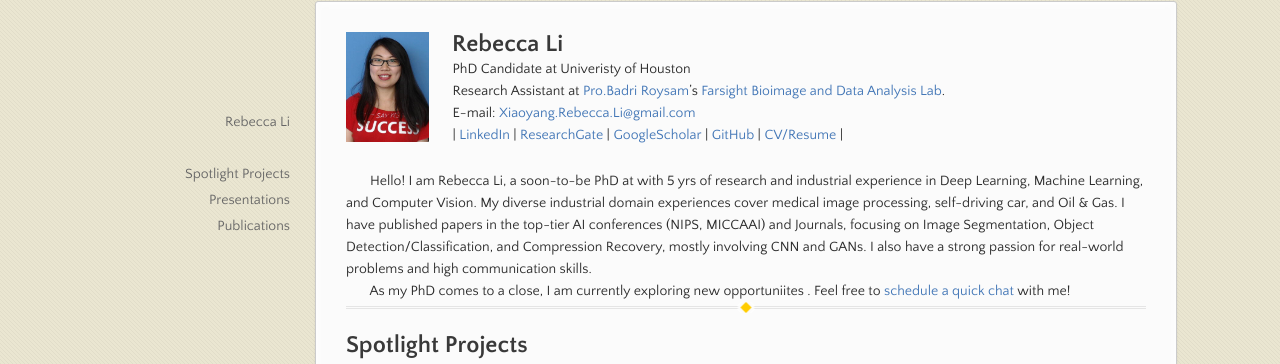
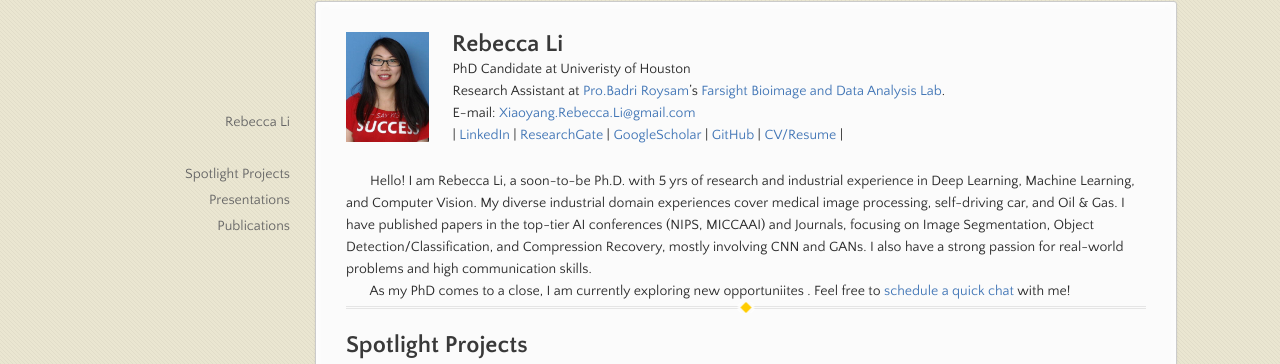
Before and after one commit to Xiaoyang-Rebecca/xiaoyang-rebecca.github.io, a Jekyll site: the page built from index.md, in a window 1280 px wide and 900 px high. Shown: the part 111-475 px from the top of the window. Built offline with Jekyll 4.4.1, drawn with Linux system fonts in a browser that asks for light colours; our own code applies the rules of GitHub Pages for plain Markdown files.

Commit message:
Update index.md

```diff
--- a/index.md
+++ b/index.md
@@ -10,7 +10,7 @@
 &nbsp;&nbsp;&nbsp;&nbsp;&nbsp;&nbsp;  \| [LinkedIn](https://www.linkedin.com/in/xiaoyang-rebecca-li/?locale=en_US)  \|  [ ResearchGate](http://researchgate.net/profile/Xiaoyang_Li14) \| [GoogleScholar](https://scholar.google.com/citations?user=k7iInwsAAAAJ&hl=en&authuser=1) \|   [ GitHub](http://github.com/Xiaoyang-Rebecca )  \|  [ CV/Resume](https://drive.google.com/file/d/1GApBS2kuk6vfx0mnKjPG59URymvI3xze/view) \|
 
 ###  &nbsp;
-&nbsp;&nbsp;&nbsp;&nbsp;&nbsp;&nbsp; Hello! I am Rebecca Li, a soon-to-be PhD at with 5 yrs of research and industrial experience in Deep Learning, Machine Learning, and Computer Vision. My diverse industrial domain experiences cover medical image processing, self-driving car, and Oil & Gas. I have published papers in the top-tier AI conferences (NIPS, MICCAAI) and Journals, focusing on Image Segmentation, Object Detection/Classification, and Compression Recovery, mostly involving CNN and GANs. I also have a strong passion for real-world problems and high communication skills.
+&nbsp;&nbsp;&nbsp;&nbsp;&nbsp;&nbsp; Hello! I am Rebecca Li, a soon-to-be Ph.D. with 5 yrs of research and industrial experience in Deep Learning, Machine Learning, and Computer Vision. My diverse industrial domain experiences cover medical image processing, self-driving car, and Oil & Gas. I have published papers in the top-tier AI conferences (NIPS, MICCAAI) and Journals, focusing on Image Segmentation, Object Detection/Classification, and Compression Recovery, mostly involving CNN and GANs. I also have a strong passion for real-world problems and high communication skills.
 
 &nbsp;&nbsp;&nbsp;&nbsp;&nbsp;&nbsp; As my PhD comes to a close, I am currently exploring new opportuniites . Feel free to [schedule a quick chat](https://support.zoom.us/hc/en-us/articles/201362413-Scheduling-meetings) with me!
 
```
